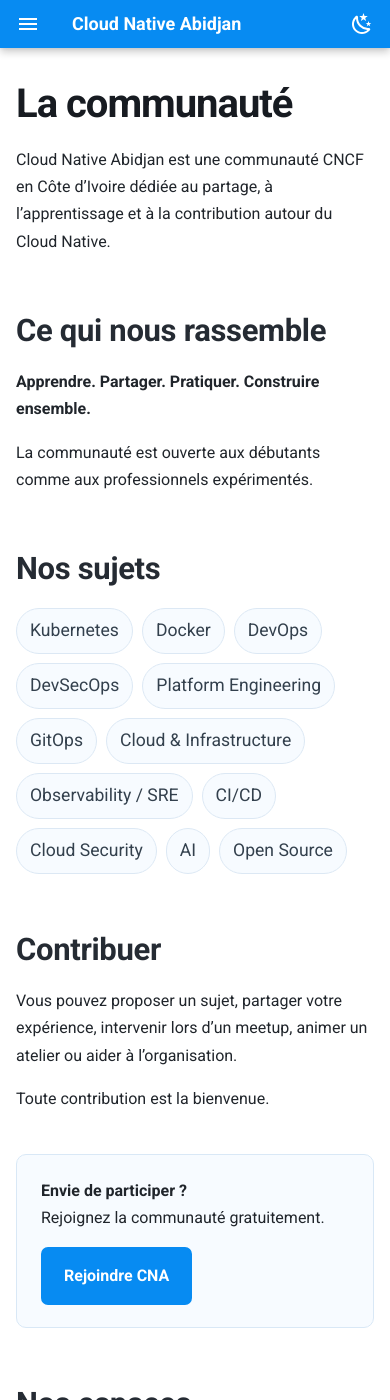
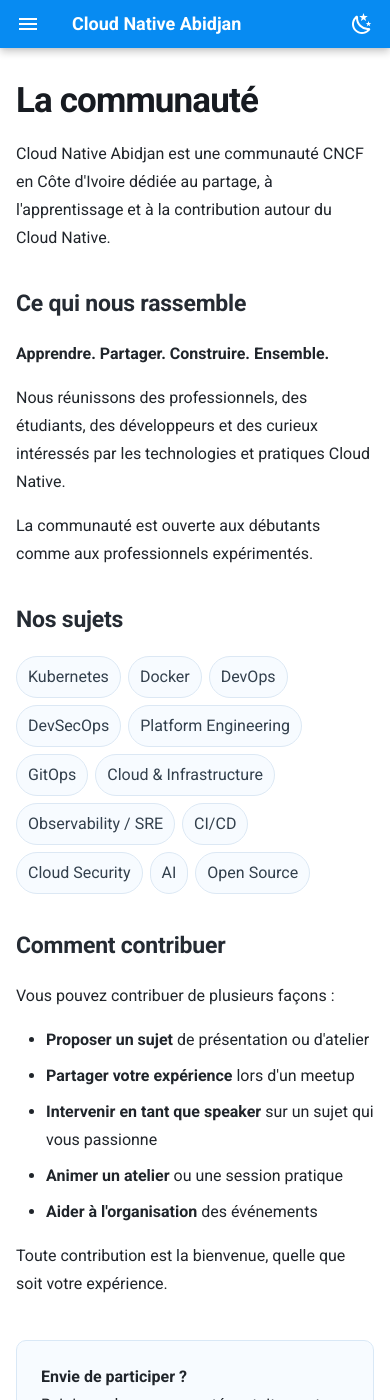
Before and after one commit to Cloud-Native-Abidjan/community-docs, an MkDocs documentation site: the page built from docs/community.md, in a window 390 px wide and 1400 px high. Built offline with MkDocs 1.6.1 and Material for MkDocs 9.7.7, drawn with Linux system fonts in a browser that asks for light colours.

Commit message:
UX/UI Improvements: CSS, responsive design, dark mode, accessibility

```diff
--- a/docs/assets/stylesheets/extra.css
+++ b/docs/assets/stylesheets/extra.css
@@ -2,9 +2,12 @@
 :root {
   --cna-blue: #078bf2;
   --cna-blue-dark: #0677cf;
+  --cna-blue-light: #49aaf5;
   --cna-blue-soft: #eef7ff;
   --cna-border: #e5eaf0;
+  --cna-text: #20252b;
   --cna-text-soft: #5f6b78;
+  --cna-text-lighter: #7a8692;
 }
 
 /* Keep the site airy without making it feel like a docs portal. */
@@ -21,8 +24,8 @@
 }
 
 .md-typeset {
-  color: #20252b;
-  line-height: 1.7;
+  color: var(--cna-text);
+  line-height: 1.75;
 }
 
 .md-typeset h1 {
@@ -30,23 +33,36 @@
   font-size: 2.25rem;
   font-weight: 750;
   letter-spacing: -0.025em;
-  margin-bottom: .8rem;
+  margin-bottom: 1rem;
+  margin-top: 0;
 }
 
 .md-typeset h2 {
   color: #252b33;
   font-size: 1.55rem;
   font-weight: 700;
-  margin-top: 2.7rem;
-  margin-bottom: .8rem;
+  margin-top: 3rem;
+  margin-bottom: 1rem;
 }
 
 .md-typeset h3 {
   color: #303740;
+  margin-top: 1.5rem;
+  margin-bottom: .8rem;
 }
 
 .md-typeset a {
   font-weight: 500;
+  transition: color 0.2s ease;
+}
+
+.md-typeset a:hover {
+  color: var(--cna-blue-dark);
+}
+
+.md-typeset a:focus-visible {
+  outline: 2px solid var(--cna-blue);
+  outline-offset: 2px;
 }
 
 /* Header */
@@ -73,16 +89,34 @@
   margin: .2rem .45rem .2rem 0;
   padding: .65rem 1.05rem;
   font-weight: 650;
+  transition: all 0.2s ease;
+  cursor: pointer;
+  text-decoration: none;
+  display: inline-block;
+}
+
+.md-typeset .md-button:focus-visible {
+  outline: 2px solid var(--cna-blue);
+  outline-offset: 2px;
+  box-shadow: 0 0 0 3px rgba(7, 139, 242, 0.1);
 }
 
 .md-typeset .md-button--primary {
   background: var(--cna-blue);
   border-color: var(--cna-blue);
+  color: white;
 }
 
 .md-typeset .md-button--primary:hover {
   background: var(--cna-blue-dark);
   border-color: var(--cna-blue-dark);
+  transform: translateY(-1px);
+  box-shadow: 0 4px 12px rgba(7, 139, 242, 0.2);
+}
+
+.md-typeset .md-button--primary:active {
+  transform: translateY(0);
+  box-shadow: 0 2px 6px rgba(7, 139, 242, 0.15);
 }
 
 /* Home hero */
@@ -246,25 +280,41 @@
 }
 
 .cna-screenshot {
-  margin: 1rem 0 2.2rem;
+  margin: 1.5rem 0 2.5rem;
+}
+
+.cna-screenshot a {
+  display: block;
+  cursor: zoom-in;
+  transition: opacity 0.2s ease;
+}
+
+.cna-screenshot a:hover {
+  opacity: 0.95;
 }
 
 .cna-screenshot img {
   display: block;
   width: 100%;
-  max-width: 900px;
+  max-width: 100%;
   height: auto;
   margin: 0 auto;
   border: 1px solid var(--cna-border);
   border-radius: 8px;
   box-shadow: 0 3px 14px rgba(31, 41, 55, .08);
+  transition: box-shadow 0.2s ease;
+}
+
+.cna-screenshot a:hover img {
+  box-shadow: 0 8px 24px rgba(31, 41, 55, .12);
 }
 
 .cna-caption {
   color: var(--cna-text-soft);
   text-align: center;
   font-size: .84rem;
-  margin-top: .55rem;
+  margin-top: .7rem;
+  font-style: italic;
 }
 
 .cna-final {
@@ -294,86 +344,231 @@
   margin-top: 2rem;
 }
 
-/* Mobile */
-@media screen and (max-width: 760px) {
-  .md-typeset h1,
+/* Tablet */
+@media screen and (max-width: 1024px) {
+  .cna-cards {
+    grid-template-columns: 1fr 1fr;
+  }
+
+  .cna-steps {
+    grid-template-columns: 1fr 1fr;
+  }
+}
+
+/* Mobile — medium */
+@media screen and (max-width: 768px) {
+  .md-typeset h1 {
+    font-size: 2rem;
+    margin-bottom: .8rem;
+  }
+
+  .md-typeset h2 {
+    font-size: 1.3rem;
+    margin-top: 2.2rem;
+  }
+
   .cna-hero h1 {
     font-size: 2rem;
+  }
+
+  .cna-lead {
+    font-size: 1rem;
   }
 
   .cna-cards,
   .cna-steps {
     grid-template-columns: 1fr;
+    gap: .7rem;
   }
 
   .cna-cta {
     display: block;
+    flex-direction: column;
   }
 
   .cna-cta .md-button {
     margin-top: .8rem;
+    width: 100%;
+    text-align: center;
   }
 
   .md-main__inner {
     margin-top: .5rem;
   }
+
+  .cna-actions {
+    display: flex;
+    flex-direction: column;
+    gap: .5rem;
+  }
+
+  .cna-actions .md-button {
+    width: 100%;
+    text-align: center;
+    margin-right: 0;
+  }
+}
+
+/* Mobile — small */
+@media screen and (max-width: 480px) {
+  .md-typeset h1 {
+    font-size: 1.75rem;
+  }
+
+  .cna-hero h1 {
+    font-size: 1.75rem;
+  }
+
+  .cna-hero {
+    padding: 1.5rem 0 1rem;
+  }
+
+  .md-typeset h2 {
+    font-size: 1.15rem;
+    margin-top: 1.8rem;
+  }
+
+  .cna-tagline {
+    font-size: 1rem;
+  }
+
+  .cna-topics {
+    gap: .35rem;
+  }
+
+  .cna-topic {
+    font-size: .8rem;
+    padding: .3rem .55rem;
+  }
+
+  .cna-steps {
+    gap: .5rem;
+  }
+
+  .cna-step {
+    padding: .65rem .7rem;
+  }
+
+  .cna-step strong {
+    font-size: .9rem;
+  }
+
+  .cna-step span {
+    font-size: .8rem;
+  }
 }
 
 /* Dark mode — keep the community hub readable and lively. */
 [data-md-color-scheme="slate"] {
-  --cna-blue-soft: #10283a;
-  --cna-border: rgba(255,255,255,.12);
-  --cna-text-soft: #b9c2cc;
+  --cna-blue-soft: #0f2a3e;
+  --cna-border: rgba(255,255,255,.14);
+  --cna-text: #e4e9f0;
+  --cna-text-soft: #b8c2cc;
+  --cna-text-lighter: #96a1ad;
 }
 
 [data-md-color-scheme="slate"] .md-typeset {
-  color: #e5e9ee;
+  color: #e4e9f0;
+  line-height: 1.75;
 }
 
 [data-md-color-scheme="slate"] .md-typeset h1,
 [data-md-color-scheme="slate"] .md-typeset h2,
 [data-md-color-scheme="slate"] .md-typeset h3 {
-  color: #f3f5f7;
+  color: #f5f7fa;
+}
+
+[data-md-color-scheme="slate"] .cna-kicker {
+  color: var(--cna-blue-light);
 }
 
 [data-md-color-scheme="slate"] .cna-tagline {
-  color: #d7dde4;
+  color: #d9dfe6;
 }
 
 [data-md-color-scheme="slate"] .cna-lead {
-  color: #c4ccd5;
+  color: #c6cfd8;
 }
 
-[data-md-color-scheme="slate"] .cna-welcome,
-[data-md-color-scheme="slate"] .cna-cta {
-  background: #10283a;
-  border-color: rgba(73, 170, 245, .35);
+[data-md-color-scheme="slate"] .cna-welcome {
+  background: rgba(7, 139, 242, 0.08);
+  border-color: rgba(73, 170, 245, .4);
 }
 
-[data-md-color-scheme="slate"] .cna-welcome strong,
-[data-md-color-scheme="slate"] .cna-card-title {
-  color: #f3f5f7;
+[data-md-color-scheme="slate"] .cna-welcome strong {
+  color: #f5f7fa;
 }
 
-[data-md-color-scheme="slate"] .cna-welcome p,
-[data-md-color-scheme="slate"] .cna-card p,
-[data-md-color-scheme="slate"] .cna-caption {
-  color: #c0c9d2;
+[data-md-color-scheme="slate"] .cna-welcome p {
+  color: #c9d3dd;
 }
 
-[data-md-color-scheme="slate"] .cna-card,
-[data-md-color-scheme="slate"] .cna-step,
-[data-md-color-scheme="slate"] .cna-link {
-  background: #20242b;
+[data-md-color-scheme="slate"] .cna-card {
+  background: #1e2329;
   border-color: rgba(255,255,255,.12);
 }
 
+[data-md-color-scheme="slate"] .cna-card-title {
+  color: #f5f7fa;
+}
+
+[data-md-color-scheme="slate"] .cna-card p {
+  color: #b8c2cc;
+}
+
+[data-md-color-scheme="slate"] .cna-cta {
+  background: rgba(7, 139, 242, 0.08);
+  border-color: rgba(73, 170, 245, .4);
+}
+
+[data-md-color-scheme="slate"] .cna-cta p {
+  color: #e4e9f0;
+}
+
 [data-md-color-scheme="slate"] .cna-topic {
-  background: #202b35;
-  border-color: rgba(73, 170, 245, .28);
-  color: #d8e1e9;
+  background: #1a2530;
+  border-color: rgba(73, 170, 245, .32);
+  color: #d9dfe6;
+}
+
+[data-md-color-scheme="slate"] .cna-step {
+  background: #1e2329;
+  border-color: rgba(255,255,255,.12);
+}
+
+[data-md-color-scheme="slate"] .cna-step strong {
+  color: #f5f7fa;
+}
+
+[data-md-color-scheme="slate"] .cna-step span {
+  color: #b8c2cc;
 }
 
 [data-md-color-scheme="slate"] .cna-note {
-  background: #102f29;
+  background: rgba(16, 175, 127, 0.12);
+  border-color: rgba(16, 175, 127, .4);
 }
+
+[data-md-color-scheme="slate"] .cna-link {
+  background: #1e2329;
+  border-color: rgba(255,255,255,.12);
+  color: #49aaf5;
+}
+
+[data-md-color-scheme="slate"] .cna-link:hover {
+  background: #242a31;
+  border-color: rgba(73, 170, 245, .3);
+}
+
+[data-md-color-scheme="slate"] .cna-caption {
+  color: #96a1ad;
+}
+
+[data-md-color-scheme="slate"] .cna-screenshot img {
+  border-color: rgba(255,255,255,.12);
+  box-shadow: 0 3px 14px rgba(0, 0, 0, .4);
+}
+
+[data-md-color-scheme="slate"] .cna-screenshot a:hover img {
+  box-shadow: 0 8px 24px rgba(0, 0, 0, .5);
+}
--- a/docs/community.md
+++ b/docs/community.md
@@ -5,11 +5,13 @@ hide:
 
 # La communauté
 
-Cloud Native Abidjan est une communauté CNCF en Côte d’Ivoire dédiée au partage, à l’apprentissage et à la contribution autour du Cloud Native.
+Cloud Native Abidjan est une communauté CNCF en Côte d'Ivoire dédiée au partage, à l'apprentissage et à la contribution autour du Cloud Native.
 
 ## Ce qui nous rassemble
 
-**Apprendre. Partager. Pratiquer. Construire ensemble.**
+**Apprendre. Partager. Construire. Ensemble.**
+
+Nous réunissons des professionnels, des étudiants, des développeurs et des curieux intéressés par les technologies et pratiques Cloud Native.
 
 La communauté est ouverte aux débutants comme aux professionnels expérimentés.
 
@@ -19,11 +21,17 @@ La communauté est ouverte aux débutants comme aux professionnels expérimenté
 <span class="cna-topic">Kubernetes</span><span class="cna-topic">Docker</span><span class="cna-topic">DevOps</span><span class="cna-topic">DevSecOps</span><span class="cna-topic">Platform Engineering</span><span class="cna-topic">GitOps</span><span class="cna-topic">Cloud & Infrastructure</span><span class="cna-topic">Observability / SRE</span><span class="cna-topic">CI/CD</span><span class="cna-topic">Cloud Security</span><span class="cna-topic">AI</span><span class="cna-topic">Open Source</span>
 </div>
 
-## Contribuer
+## Comment contribuer
 
-Vous pouvez proposer un sujet, partager votre expérience, intervenir lors d’un meetup, animer un atelier ou aider à l’organisation.
+Vous pouvez contribuer de plusieurs façons :
 
-Toute contribution est la bienvenue.
+- **Proposer un sujet** de présentation ou d'atelier
+- **Partager votre expérience** lors d'un meetup
+- **Intervenir en tant que speaker** sur un sujet qui vous passionne
+- **Animer un atelier** ou une session pratique
+- **Aider à l'organisation** des événements
+
+Toute contribution est la bienvenue, quelle que soit votre expérience.
 
 <div class="cna-cta">
 <p><strong>Envie de participer ?</strong><br>Rejoignez la communauté gratuitement.</p>
```
Also changed, not shown: docs/contact.md (deleted, +0 -16 lines), docs/events.md (+18 -4 lines), docs/index.md (+6 -4 lines), docs/join-community.md (+9 -9 lines).
